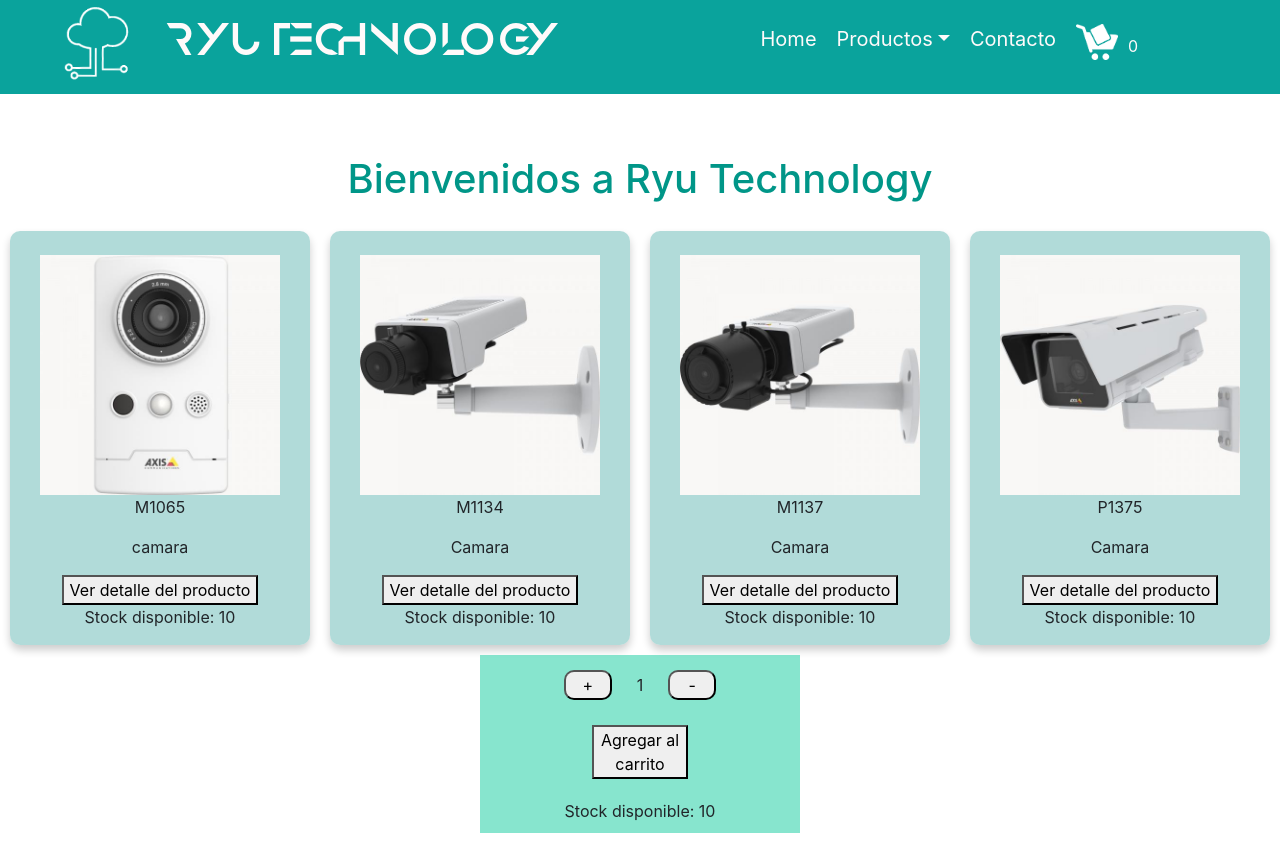
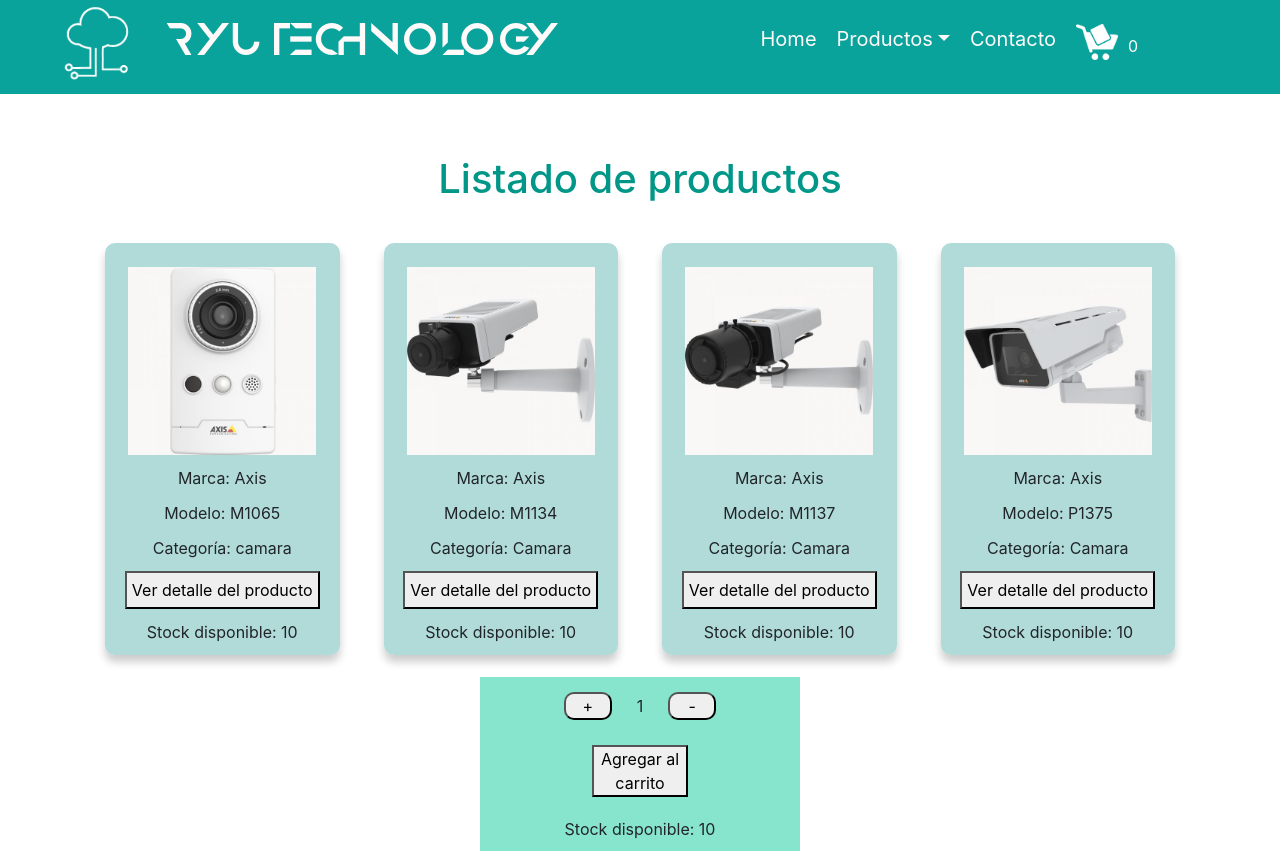
Before and after one commit to luiggimarquez/ryutechnology_marquez, a React (Create React App) app: page / in a window 1280 px wide. Built offline with nearby package versions, Linux system fonts and the light colour scheme.

Commit message:
modificados estilos cards

```diff
--- a/src/App.js
+++ b/src/App.js
@@ -15,7 +15,7 @@
         <div>
             <NavBar />
 
-            <ItemListContainer saludo="Bienvenidos a Ryu Technology">
+            <ItemListContainer saludo="Listado de productos">
 
                 <ItemCount inicial={0} stock={10} OnAdd={OnAdd} />
 
--- a/src/components/Item/Item.js
+++ b/src/components/Item/Item.js
@@ -8,9 +8,11 @@
 
                 <div className="contenedorImagen"><img className="img" src={productos2.img}/></div>
                 <div className="contenedorDatos">
-                    <p>{productos2.nombre}</p>
-                    <p>{productos2.categoria}</p>
-                    <button>Ver detalle del producto</button>
+
+                    <p>Marca: {productos2.marca}</p>
+                    <p>Modelo: {productos2.nombre}</p>
+                    <p>Categoría: {productos2.categoria}</p>
+                    <button className="">Ver detalle del producto</button>
                     <p>Stock disponible: {productos2.cantidad}</p>
 
                 </div>
--- a/src/components/Item/item.css
+++ b/src/components/Item/item.css
@@ -3,6 +3,7 @@
     width: 100%;
     display: flex;
     align-items: center;
+    padding: 0 83px;
 }
 
 .CardContainer {
@@ -12,10 +13,10 @@
     width: 50%;
     justify-content: center;
     align-items: center;
-    box-shadow: 0 5px 9px 0 rgb(0 0 0 / 20%);
+    box-shadow: 0 7px 9px 0 rgb(0 0 0 / 20%);
     transition: 0.3s;
     border-radius: 10px;
-    margin: 10px;
+    margin: 22px;
     background: #6dbbb787;
 }
 
@@ -54,3 +55,19 @@
     font-size: inherit;
     line-height: inherit;
 }
+
+.contenedorDatos button{
+
+    padding: 5px;
+}
+.contenedorDatos button:active{
+
+    background-color: rgb(11, 163, 163);
+}
+
+.contenedorDatos p{
+
+    margin: 11px 0px;
+    padding: 0;
+
+}
--- a/src/components/ItemList/ItemList.js
+++ b/src/components/ItemList/ItemList.js
@@ -6,7 +6,10 @@
 
         <div className="contenedor">
 
-            {products.map(product => <Item key={product.id} nombre={product.nombre} img={product.img} categoria={product.categoria} cantidad={product.cantidad}/>)}
+            {products.map(product => <Item key={product.id} nombre={product.nombre}
+            tipo={product.tipo} categoria={product.categoria} marca={product.marca}
+            precio={product.precio} cantidad={product.cantidad} img={product.img}
+            />)}
 
         </div>
 
--- a/src/index.css
+++ b/src/index.css
@@ -1,3 +1,8 @@
+* {
+  margin: 0px;
+  padding: 0px;
+  box-sizing: border-box; }
+
 body {
   margin: 0;
   font-family: -apple-system, BlinkMacSystemFont, 'Segoe UI', 'Roboto', 'Oxygen',
```
